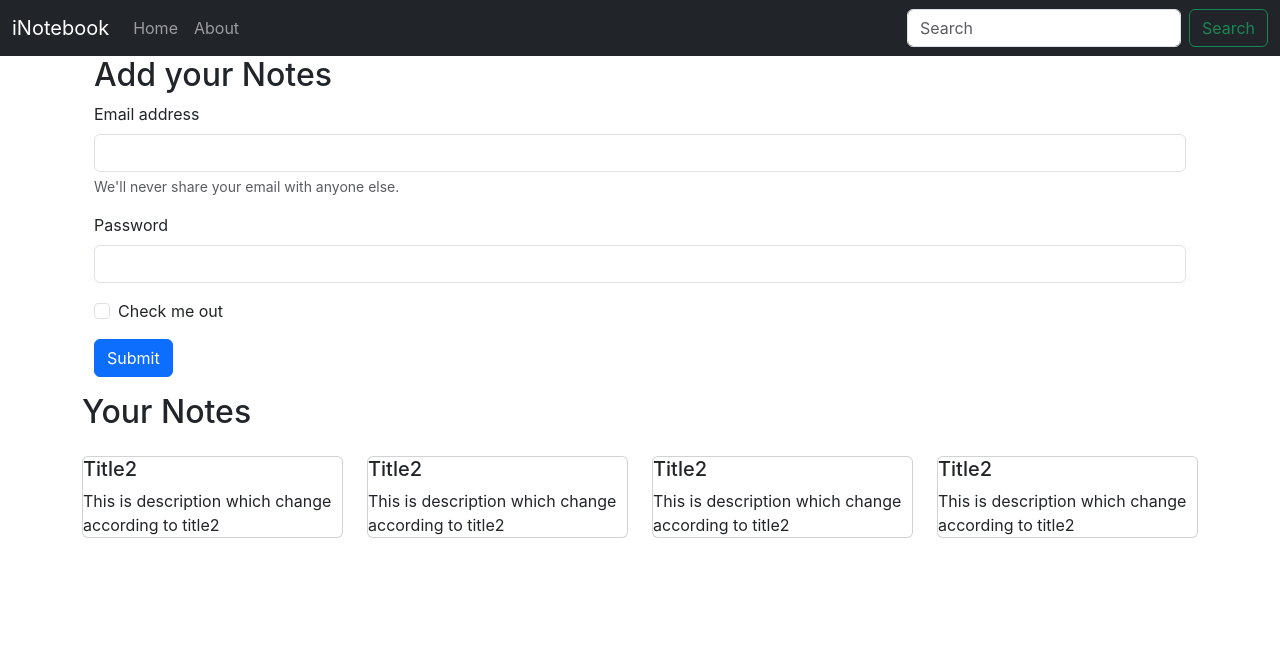
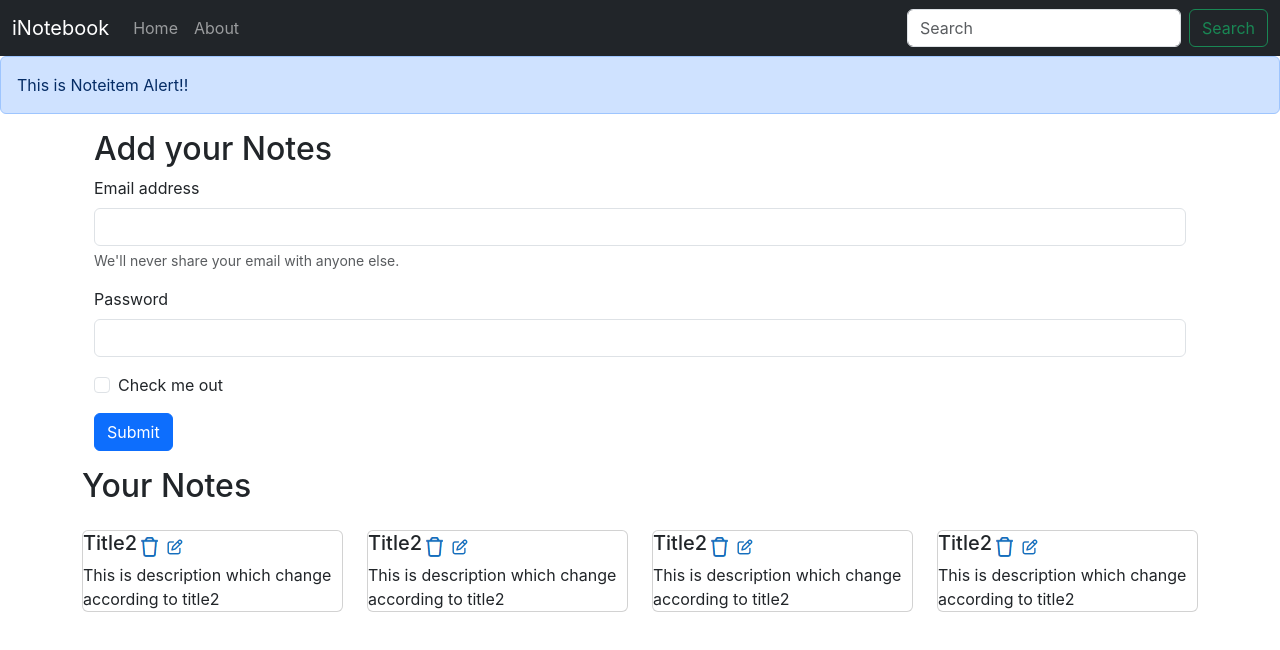
Before and after one commit to Divyatyagiongit/inotebook, a React (Create React App) app: page / in a window 1280 px wide. Shown: the top 650 px of the page. Built offline with nearby package versions, Linux system fonts and the light colour scheme.

Commit message:
iNotebook Alert comp. - 62

```diff
--- a/src/App.js
+++ b/src/App.js
@@ -9,6 +9,7 @@ import Navbar from './components/Navbar';
 import Home from './components/Home';
 import About from './components/About';
 import NoteState from './context/notes/noteState';
+import { Alert } from './components/Alert';
 
 function App() {
   return (
@@ -16,6 +17,7 @@ function App() {
       <NoteState>
         <BrowserRouter>
           <Navbar />
+          <Alert message = "This is Noteitem Alert!!"/>
           <div className="container">
             <Routes>
               <Route path="/" element={<Home />} ></Route>
--- /dev/null
+++ b/src/components/Alert.js
@@ -0,0 +1,9 @@
+import React from 'react'
+
+export const Alert = (props) => {
+    return (
+        <div className="alert alert-primary" role="alert">
+           {props.message}
+        </div>
+    )
+}
--- a/src/components/Home.js
+++ b/src/components/Home.js
@@ -8,17 +8,17 @@ export const Home = () => {
         <h2>Add your Notes</h2>
         <form>
           <div className="mb-3">
-            <label for="exampleInputEmail1" className="form-label">Email address</label>
+            <label htmlFor="exampleInputEmail1" className="form-label">Email address</label>
             <input type="email" className="form-control" id="exampleInputEmail1" aria-describedby="emailHelp" />
             <div id="emailHelp" className="form-text">We'll never share your email with anyone else.</div>
           </div>
           <div className="mb-3">
-            <label for="exampleInputPassword1" className="form-label">Password</label>
+            <label htmlFor="exampleInputPassword1" className="form-label">Password</label>
             <input type="password" className="form-control" id="exampleInputPassword1" />
           </div>
           <div className="mb-3 form-check">
             <input type="checkbox" className="form-check-input" id="exampleCheck1" />
-            <label className="form-check-label" for="exampleCheck1">Check me out</label>
+            <label className="form-check-label" htmlFor="exampleCheck1">Check me out</label>
           </div>
           <button type="submit" className="btn btn-primary">Submit</button>
         </form>
--- a/src/components/NoteItem.js
+++ b/src/components/NoteItem.js
@@ -1,15 +1,20 @@
 
 import React from 'react'
+
 
 const NoteItem = (props) => {
     const { note } = props;
     return (
-    <div className="col-md-3" >
-        <div className="card my-3">
-            <h5 className="card-title">{note.title}</h5>
-            <p className="card-text"> {note.description}</p>
+        <div className="col-md-3" >
+            <div className="card my-3">
+                <div className="d-flex align-items-center">
+                    <h5 className="card-title">{note.title}</h5>
+                    <img src='./delete-icon.png' className="mx-1" alt='delete' height={20} />
+                    <img src='./edit-icon.png' className="mx-1" alt='edit' height={20} />
+                </div>
+                <p className="card-text"> {note.description}</p>
+            </div>
         </div>
-  </div>
     )
 }
 
--- a/src/components/Notes.js
+++ b/src/components/Notes.js
@@ -13,7 +13,7 @@ const Notes = () => {
             {
                 notes.map(
                     (notes) => {
-                        return <NoteItem note={notes}/>
+                        return <NoteItem key={notes._id} note={notes}/>
                     }
                 )
             }
--- a/src/context/notes/noteState.js
+++ b/src/context/notes/noteState.js
@@ -13,7 +13,7 @@ const NoteState = (props)=>{
           "__v": 0
         },
         {
-            "_id": "67619f3a094f1957d9eabcef",
+            "_id": "67619f3a094f1957d9eabcef0",
             "user": "675d42825407ede0b70b2ab9",
             "title": "Title2",
             "description": "This is description which change according to title2",
@@ -21,7 +21,7 @@ const NoteState = (props)=>{
             "__v": 0
           },
           {
-            "_id": "67619f3a094f1957d9eabcef",
+            "_id": "67619f3a094f1957d9eabcef1",
             "user": "675d42825407ede0b70b2ab9",
             "title": "Title2",
             "description": "This is description which change according to title2",
@@ -29,7 +29,7 @@ const NoteState = (props)=>{
             "__v": 0
           },
           {
-            "_id": "67619f3a094f1957d9eabcef",
+            "_id": "67619f3a094f1957d9eabcef2",
             "user": "675d42825407ede0b70b2ab9",
             "title": "Title2",
             "description": "This is description which change according to title2",
```
Also changed, not shown: public/delete-icon.png (added), public/edit-icon.png (added).
